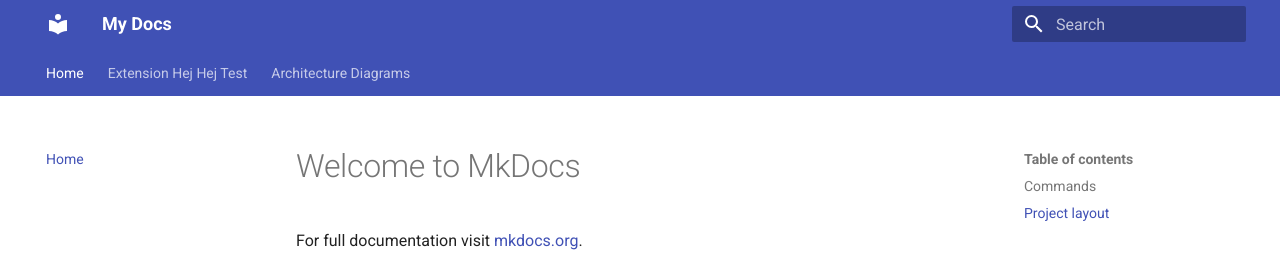
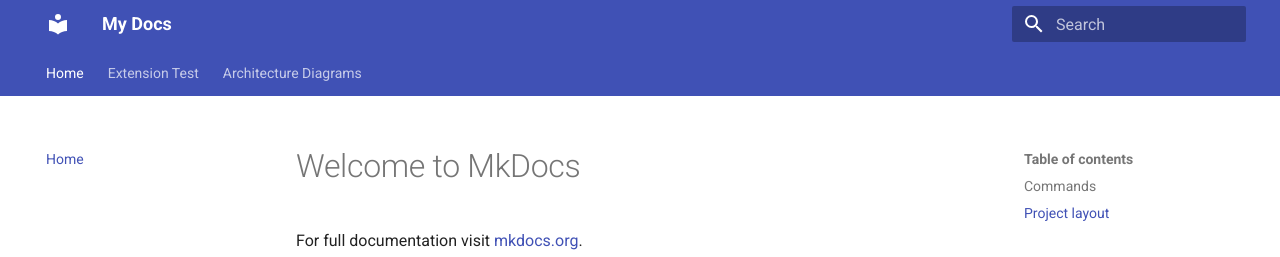
Before and after one commit to extragloves/mkdocs, an MkDocs documentation site: the page built from docs/index.md, in a window 1280 px wide. Shown: the top 257 px of the page. Built offline with MkDocs 1.6.1 and Material for MkDocs 9.7.7, drawn with Linux system fonts in a browser that asks for light colours.

Commit message:
Update .gitignore to include .venv/ and correct navigation entry for Extension Test

```diff
--- a/mkdocs.yml
+++ b/mkdocs.yml
@@ -25,7 +25,7 @@
 
 nav:
   - Home: index.md
-  - Extension Hej Hej Test: full-extension-demo.md
+  - Extension Test: full-extension-demo.md
   - Architecture Diagrams: architecture-diagrams.md
 
 extra_javascript:
```
Also changed, not shown: 1 other file.
